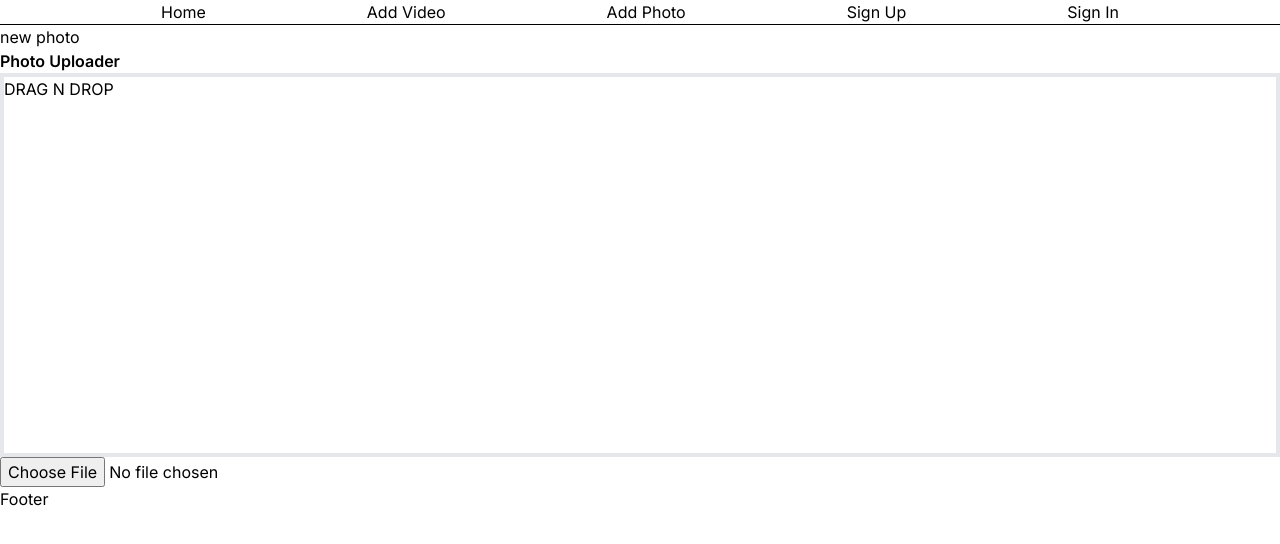
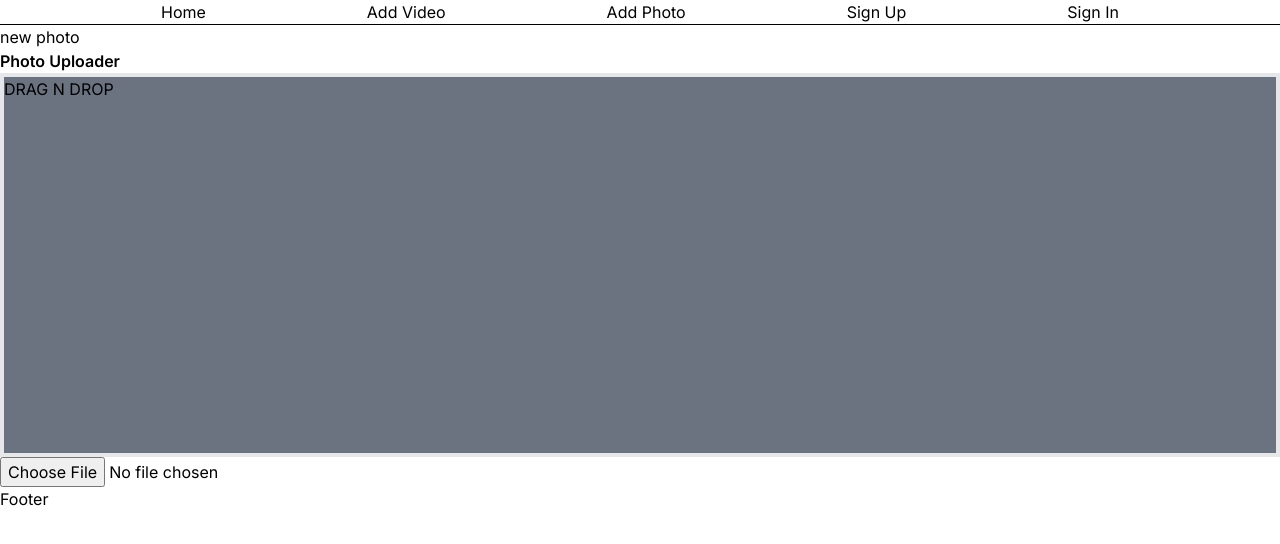
Before and after one commit to whlong1/next.js-photo-app, a Next.js app: page /photos/new in a window 1280 px wide. Shown: the top 544 px of the page. Built offline with nearby package versions, Linux system fonts and the light colour scheme; no server answers.

Commit message:
Add conditional styling to drag and drop

```diff
--- a/src/components/PhotoUploader.tsx
+++ b/src/components/PhotoUploader.tsx
@@ -9,6 +9,7 @@ import { createAndUploadPhoto } from "@/services/photoService"
 const PhotoUploader = () => {
   const [newPhotoId, setNewPhotoId] = useState("")
   const [previewUrl, setPreviewUrl] = useState("")
+  const [isDragActive, setIsDragActive] = useState(false)
   const [uploadPending, setUploadPending] = useState(false)
 
   const handleChange = async (e: React.ChangeEvent<HTMLInputElement>) => {
@@ -48,11 +49,13 @@ const PhotoUploader = () => {
 
   const dragAndDrop = (
     <div
-      className="w-full h-96 border-4 border-blue"
+      className={`w-full h-96 border-4 border-blue ${isDragActive ? "bg-gray-200" : "bg-gray-500"}`}
       onDrop={handleDrop}
-      onDragOver={(e) => { e.preventDefault(); console.log("Drag Over", e) }}
+      onDragOver={(e) => e.preventDefault()}
+      onDragEnter={(e) => { e.preventDefault(); setIsDragActive(true) }}
+      onDragLeave={(e) => { e.preventDefault(); setIsDragActive(false) }}
     >
-      DRAG N DROP
+      {uploadPending ? <p>Pending</p> : <p>DRAG N DROP</p>}
     </div>
   )
 
@@ -60,7 +63,7 @@ const PhotoUploader = () => {
     <>
       <h2>Photo Uploader</h2>
       {dragAndDrop}
-      {uploadPending && <p>Pending</p>}
+
       {newPhotoId && <p>{newPhotoId}</p>}
       {previewUrl && <img src={previewUrl} alt="Preview" />}
       {!newPhotoId ? fileInput : buttonContainer}
```
